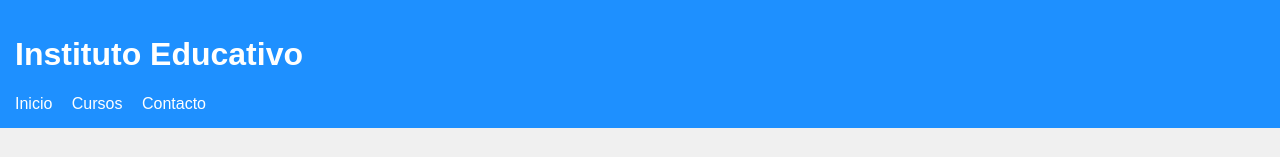
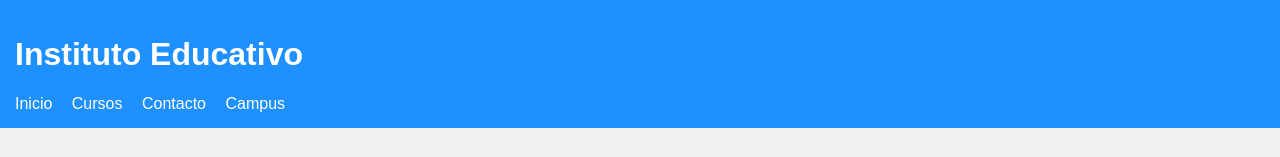
Before and after one commit to marceloabaurrea/instituto-pagina-marcelo-teclab, a plain HTML site: page index.html in a window 1280 px wide. Shown: the top 157 px of the page. Drawn offline with Linux system fonts and the light colour scheme.

Commit message:
Update index.html

```diff
--- a/index.html
+++ b/index.html
@@ -14,8 +14,10 @@
         <a href="index.html">Inicio</a>
         <a href="cursos.html">Cursos</a>
         <a href="contacto.html">Contacto</a>
+        <a href="campus.html">Campus</a> <!-- ESTE ES EL QUE FALTA -->
     </nav>
 </header>
+
 
 <section class="hero">
     <img src="imagenes/instituto.jpeg" alt="Imagen del Instituto" class="hero-img">
```
